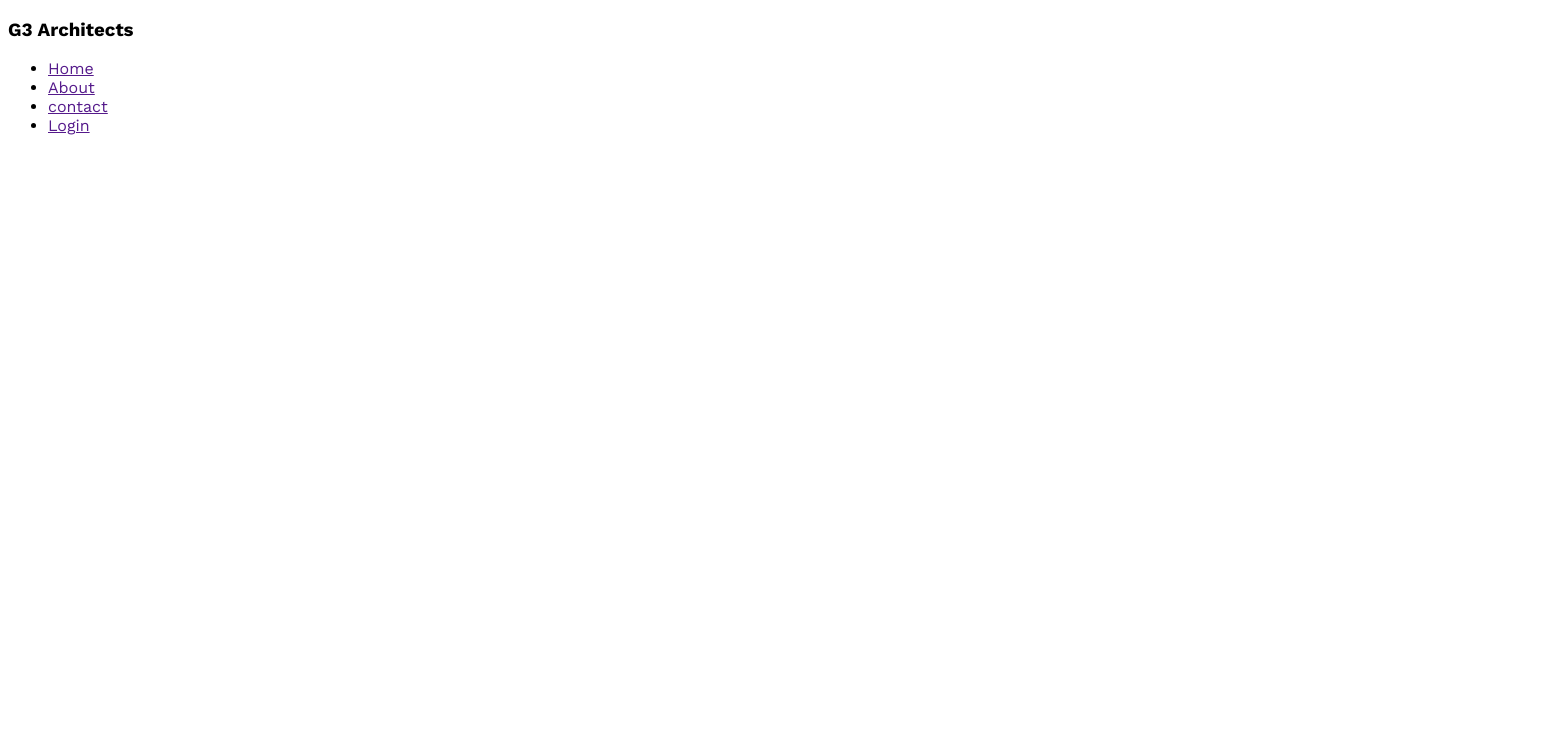
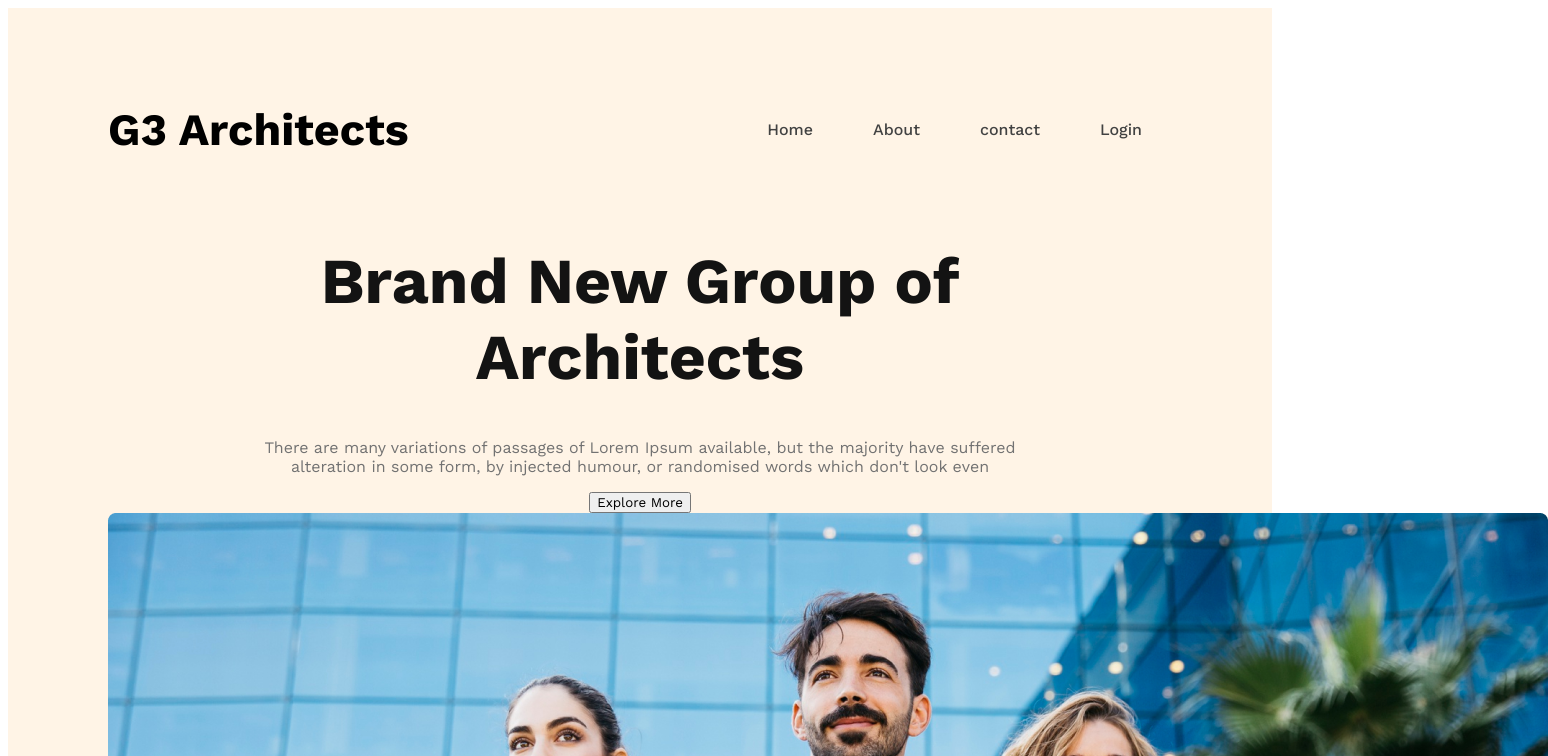
Before and after one commit to Rezaul580/a3-responsive, a plain HTML site: page index.html in a window 1280 px wide. Shown: the top 756 px of the page, 1548 px wide, since content can reach past the window. Drawn offline with nearby package versions, Linux system fonts and the light colour scheme.

Commit message:
banner content added

```diff
--- a/architect.css
+++ b/architect.css
@@ -6,3 +6,46 @@
       font-family: 'Work Sans', sans-serif;
 
 }
+/* header styls */
+
+header{
+      background: rgba(255, 144, 14, 0.10);
+      padding: 50px 100px;
+}
+nav{
+      display: flex;
+      justify-content:space-between;
+      align-items: center;
+}
+.nav-title{
+      font-size: 2.8rem;
+}
+nav > ul{
+display: flex;
+}
+nav li{
+      list-style: none;
+      margin: 30px;
+      font-weight: 500;
+      font-size: 1rem;
+}
+nav li a{
+      text-decoration: none;
+      color:  #424242;
+}
+/* banner-styles */
+
+.banner-content{
+      max-width: 800px;
+      text-align: center;
+      margin: 0  auto;
+}
+.banner-title{
+font-size: 4rem;
+font-weight: 700px;
+color: #131313;
+}
+.banner-description{
+    color:  #727272;
+
+}
--- a/index.html
+++ b/index.html
@@ -9,7 +9,7 @@
 <body>
       <header>
           <nav>
-            <h3>G3 Architects</h3>
+            <h3 class="nav-title">G3 Architects</h3>
             <ul>
                   <li><a href="">Home</a></li>
                   <li><a href="">About</a></li>
@@ -17,6 +17,16 @@
                   <li><a href="">Login</a></li>
             </ul>
           </nav>
+          <div class="banner">
+            <div class="banner-content">
+                  <h1 class="banner-title">Brand New
+                        Group of Architects
+                        </h1>
+                        <p class="banner-description">There are many variations of passages of Lorem Ipsum available, but the majority have suffered alteration in some form, by injected humour, or randomised words which don't look even</p>
+                        <button class="btn-primary">Explore More</button>
+            </div>
+                  <img src="images/banner.png" alt="">
+          </div>
       </header>
       <main>
 
```
